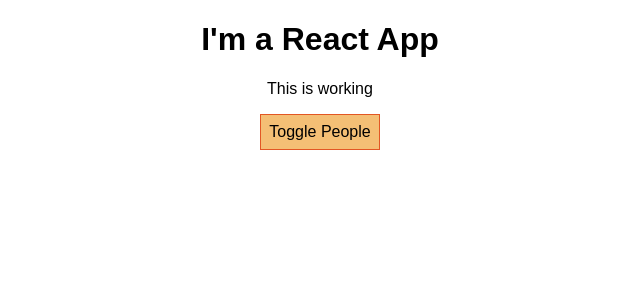
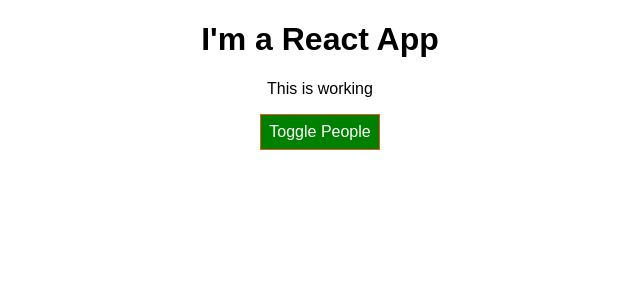
Before and after one commit to ETS-ReactNative4/react-complete-guide-1, a React (Create React App) app: page / in a window 1280 px wide. Shown: the top 300 px of the page, without its empty margins (320-960 px from the left). Built offline with nearby package versions, Linux system fonts and the light colour scheme.

Commit message:
lec64 add and implement radium, some other css lessons

```diff
--- a/src/App.css
+++ b/src/App.css
@@ -1,3 +1,11 @@
 .App {
   text-align: center;
 }
+
+.red {
+    color: red;
+}
+
+.bold {
+    font-weight: bold;
+}
--- a/src/App.js
+++ b/src/App.js
@@ -1,6 +1,7 @@
 import React, { Component } from 'react';
 import './App.css';
 import Person from './Person/Person';
+import Radium from 'radium';
 
 class App extends Component {
   state = {
@@ -49,15 +50,22 @@
     this.setState({showPersons: !currentShowPersonsValue})
   }
 
+
+
   render() {
     // this is for the button style, use inline styles whenever you want to scope the style
     // to make sure it only applies to a single type of element within a component
     const btnStyle = {
-      backgroundColor: '#f4bf75',
+      backgroundColor: 'green',
+      color: 'white',
       font: 'inherit',
       border: '1px solid #e25724',
       padding: '8px',
-      cursor: 'pointer'
+      cursor: 'pointer',
+      ':hover': {
+        backgroundColor: 'lightgreen',
+        color: 'black'
+      }
     };
 
     let persons = null;
@@ -72,21 +80,38 @@
               click={() => this.deletePersonHandler(index)}
               name={person.name}
               age={person.age}
-              key = {person.id}
+              key ={person.id}
               changed={(event, id) => this.nameChangeHandler(event, person.id)}/>
           })}
         </div>
       );
+
+      btnStyle.backgroundColor = 'red';
+      btnStyle[':hover'] = {
+        backgroundColor: 'yellow',
+        color: 'black'
+      }
     }
     // <button onClick={() => this.switchNameHandler('Thomas')}>
     // return is implied but hidden after the fat arrow func only when on one line,
     // otherwise have to use curly braces
     // also this allows to pass data directly into the function call, but this can
     // be inefficient so dont use it if you dont have to, bind syntax is better
+
+    // since this is all javascript, joining the css classes of this array separated by a space will
+    // create a string of "red bold"
+    const classes = [];
+    if (this.state.persons.length <= 2) {
+      classes.push('red');
+    }
+    if (this.state.persons.length <= 1) {
+      classes.push('bold');
+    }
+
     return (
       <div className="App">
         <h1>I'm a React App</h1>
-        <p>This is working</p>
+        <p className={classes.join(' ')}>This is working</p>
         <button style={btnStyle} onClick={this.togglePersonsHandler}>Toggle People</button>
       {/*Below is jsx that will only show if persons is set to true*/}
         {persons}
@@ -96,4 +121,4 @@
   }
 }
 
-export default App;
+export default Radium(App);
--- a/src/Person/Person.js
+++ b/src/Person/Person.js
@@ -1,6 +1,7 @@
 import React from 'react';
 //make sure to include .css extension when importing these
 import './Person.css';
+import Radium from 'radium';
 
 const person = (props) => {
     return (
@@ -12,4 +13,4 @@
     )
 }
 
-export default person;
+export default Radium(person);
```
Also changed, not shown: package.json (+4 -3 lines), src/Person/Person.css (line endings or trailing spaces), 1 other file (tests, documents, lock files or other folders).
